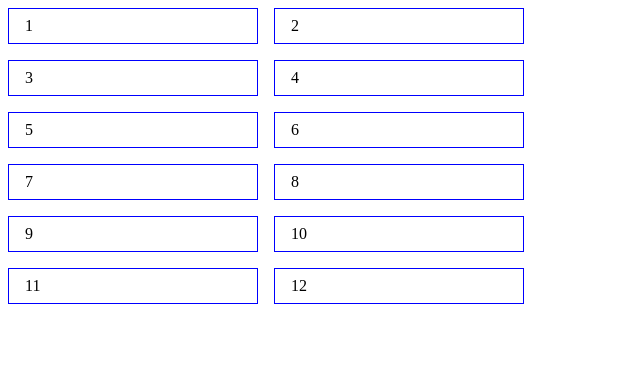
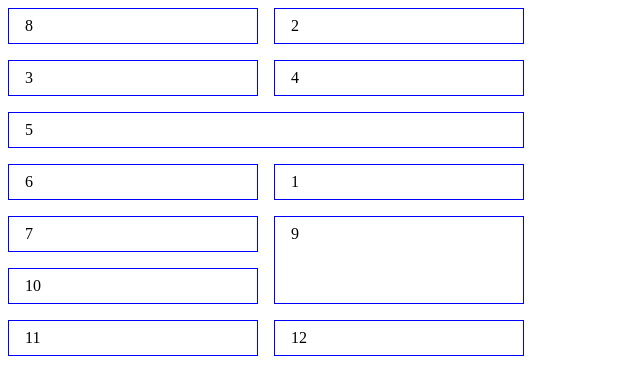
Before and after one commit to BurlacuRodion/lesson8HW, a plain HTML site: page grid.html in a window 1280 px wide. Shown: the whole page, without its empty margins (0-640 px from the left). Drawn offline with Linux system fonts and the light colour scheme.

Commit message:
add changes in grid

```diff
--- a/styles.css
+++ b/styles.css
@@ -21,3 +21,22 @@
     border: 1px solid blue;
     padding: 8px 16px;
 }
+
+.item1 {
+    grid-column: 2/3;
+    grid-row: 4;
+}
+
+.item8 {
+    grid-column: 1/2;
+    grid-row: 1/2;
+}
+
+.item5 {
+    grid-column: 1/3;
+}
+
+.item9 {
+    grid-column: 2/3;
+    grid-row: 5/7;
+}
```
